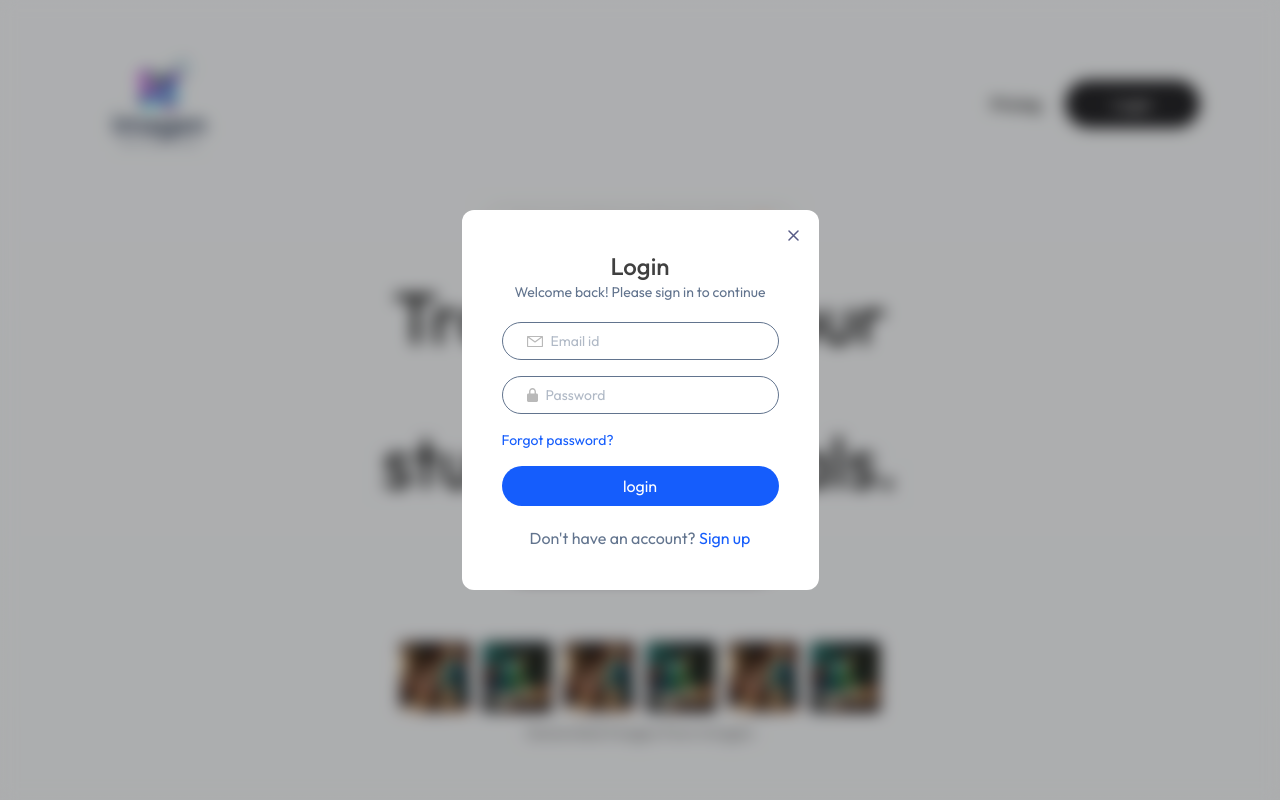
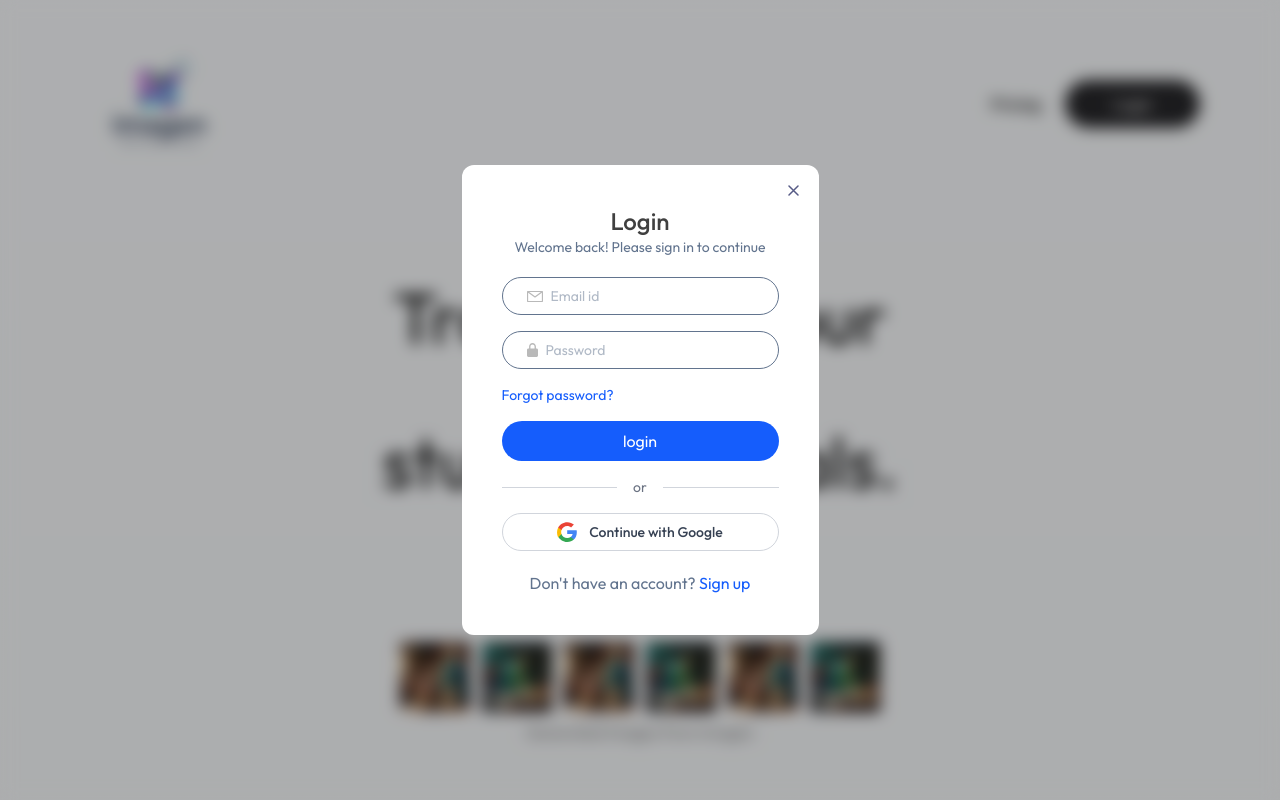
Before and after one commit to chaitanyakelkar27/Imagen, a React (Vite) app in the folder client/: page / in a window 1280 px wide. Both pictures are taken after a click on the button "Login". Shown: the top 800 px of the page. Built offline with nearby package versions, Linux system fonts and the light colour scheme; no server answers.

Commit message:
feat: add Google login button and handler in Login component

```diff
--- a/client/src/components/Login.jsx
+++ b/client/src/components/Login.jsx
@@ -57,6 +57,11 @@ const Login = () => {
         }
     };
 
+    const handleGoogleLogin = () => {
+        window.open(`${backendURL}/api/user/google`, "_self");
+
+    };
+
     return (
         <motion.div
             className='fixed top-0 left-0 right-0 bottom-0 z-10 backdrop-blur-sm bg-black/30 flex justify-center items-center'
@@ -92,6 +97,28 @@ const Login = () => {
                     {state === 'Login' ? 'login' : 'create account'}
                 </button>
 
+                <div className='mt-4'>
+                    <div className='relative flex items-center justify-center my-4'>
+                        <div className='border-t border-gray-300 grow'></div>
+                        <span className='px-4 text-sm text-gray-500'>or</span>
+                        <div className='border-t border-gray-300 grow'></div>
+                    </div>
+
+                    <button
+                        type='button'
+                        onClick={handleGoogleLogin}
+                        className='w-full border border-gray-300 rounded-full py-2 px-4 flex items-center justify-center gap-3 hover:bg-gray-50 transition'
+                    >
+                        <svg width="20" height="20" viewBox="0 0 20 20" fill="none" xmlns="http://www.w3.org/2000/svg">
+                            <path d="M19.8055 10.2292C19.8055 9.55138 19.7508 8.86667 19.6344 8.19583H10.2002V12.0492H15.6014C15.3773 13.2911 14.6571 14.3898 13.6025 15.0875V17.5866H16.8251C18.7192 15.8449 19.8055 13.2728 19.8055 10.2292Z" fill="#4285F4" />
+                            <path d="M10.2002 20.0006C12.9527 20.0006 15.2736 19.1048 16.8251 17.5865L13.6025 15.0875C12.7026 15.6979 11.5518 16.0433 10.2002 16.0433C7.5464 16.0433 5.28716 14.2834 4.48723 11.9168H1.16406V14.4921C2.75182 17.6593 6.3092 20.0006 10.2002 20.0006Z" fill="#34A853" />
+                            <path d="M4.48723 11.9168C4.03158 10.6749 4.03158 9.32677 4.48723 8.08479V5.50952H1.16406C-0.354167 8.53701 -0.354167 12.4646 1.16406 15.4921L4.48723 11.9168Z" fill="#FBBC04" />
+                            <path d="M10.2002 3.95819C11.6244 3.93605 13.0011 4.47632 14.0368 5.45632L16.8978 2.60085C15.1826 0.990854 12.9324 0.118854 10.2002 0.143854C6.3092 0.143854 2.75182 2.48518 1.16406 5.50951L4.48723 8.08478C5.28716 5.71823 7.5464 3.95819 10.2002 3.95819Z" fill="#EA4335" />
+                        </svg>
+                        <span className='text-sm font-medium text-gray-700'>Continue with Google</span>
+                    </button>
+                </div>
+
                 {state === 'Login' ? (
                     <p className='mt-5 text-center'>Don't have an account? <span className='text-blue-600 cursor-pointer' onClick={() => setState('Sign Up')}>Sign up</span></p>
                 ) : (
```
